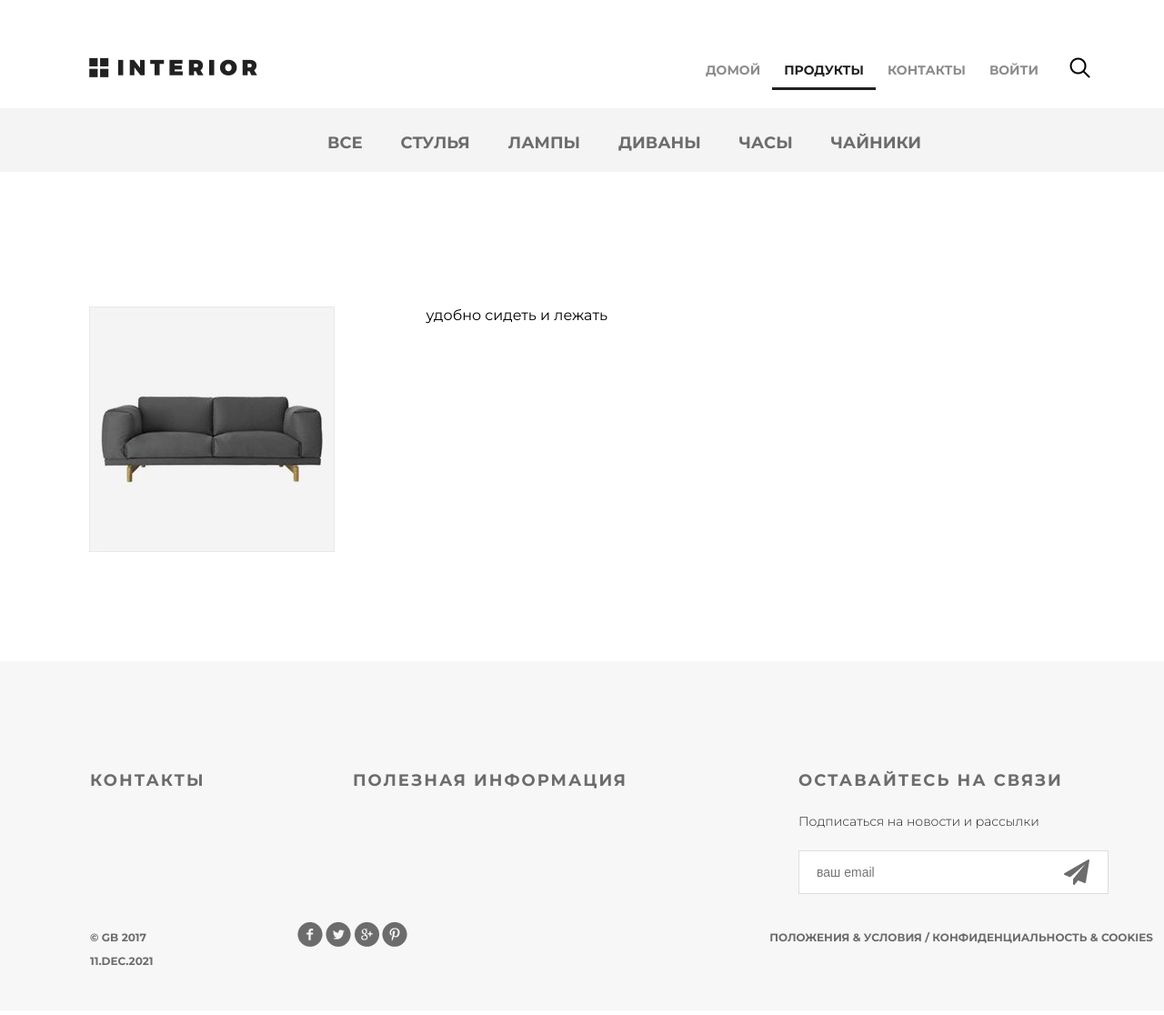
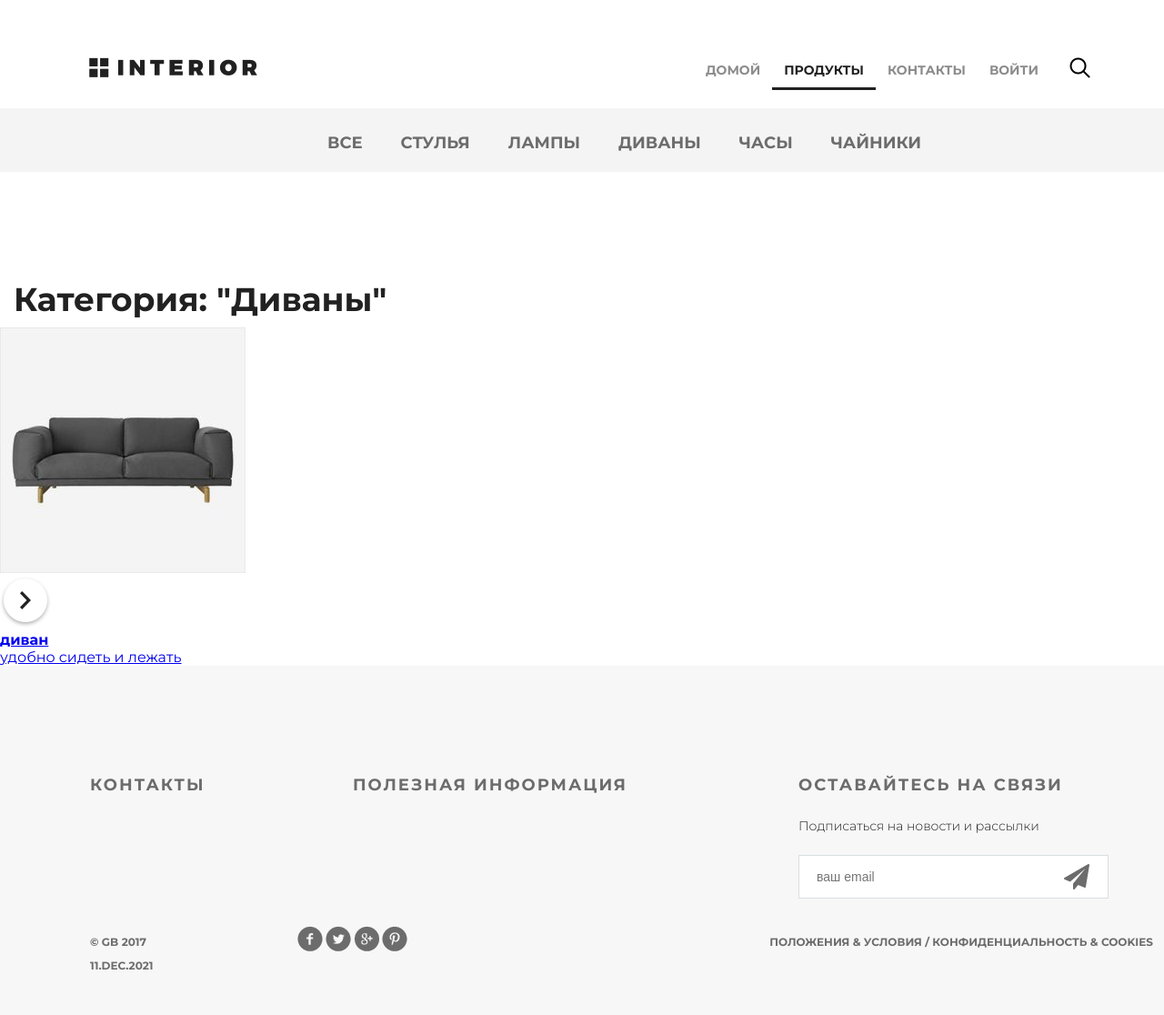
Before and after one commit to PavelStodumov/django-base, a Django app: page /products/51/ in a window 1280 px wide; the page is wider, and only the part inside the window is pictured. Shown: that part at 91% size. Before the commit the page ends 1062 px from the top of that part, so only its background shows below. Run offline with Django 3.2, Linux system fonts and the light colour scheme; data comes from the database, SQL or seed files in the repository; both versions use the stored data as it was after the commit.

Commit message:
category products in working

```diff
--- a/geekshop/geekshop/urls.py
+++ b/geekshop/geekshop/urls.py
@@ -27,7 +27,10 @@ urlpatterns = [
     path('', mainapp_views.index, name='index'),
     path('contact/', mainapp_views.contact, name='contact'),
     path('products/', mainapp_views.products, name='products'),
+
+    # не получается тут у меня вклинить диспетчер url. Посмотрите пожалуйста, что делаю не так.
     #path('products/', include('mainapp.urls', namespace='products')),
+
     path('products/<int:pk>/', mainapp_views.products, name='products'),
     path('admin/', admin.site.urls),
 
--- a/geekshop/mainapp/templates/mainapp/category.html
+++ b/geekshop/mainapp/templates/mainapp/category.html
@@ -1,14 +1,15 @@
 {% extends 'mainapp/base.html' %}
 {% load static %}
 
-{% block title %}{{ selected_category.0.name | title }}{% endblock title %}
-
+{% block title %}{{ selected_category.name | title }}{% endblock title %}
 
 {% block menu %}
   <div class="hero-white">
+    <div class="header clearfix">
       {% include 'mainapp/includes/inc_menu.html' %}
     </div>
-{% endblock menu %}
+  </div>
+{% endblock %}
 
 {% block content %}
   <div class="details">
@@ -16,26 +17,31 @@
       {% include 'mainapp/includes/inc_categories_menu.html' %}
     </div>
 
-        <div class="details-products">
-            <div class="details-slider">
-                <div class="tab-content">
+    <div class="products_list">
+      <div class="title clearfix">
+        <h2>
+          Категория: "{{ selected_category.name|title }}"
+        </h2>
+      </div><br>
+      <div class="category-products clearfix">
 
         {% for product in products %}
           <div class="block">
-                            <a href="#"><img src="/media/{{ product.image }}" alt="{{ product.name }}">
+            <a href="#">
+              <img src="/media/{{ product.image }}" alt="product">
               <div class="text">
-                                    <h4>{{product.short_desc}}</h4>
+                <img src="{% static 'img/icon-hover.png' %}" alt="hover">
+                  <h4>{{ product.name }}</h4>
+                  <p>{{ product.description }}</p>
               </div>
-
             </a>
-
           </div>
-                        <p> {{product.description}}
         {% endfor %}
 
       </div>
     </div>
   </div>
-    </div>
 
-{% endblock content %}
+  <div class="clr"></div>
+
+{% endblock %}
--- a/geekshop/mainapp/urls.py
+++ b/geekshop/mainapp/urls.py
@@ -5,6 +5,6 @@ import mainapp.views as mainapp
 app_name = 'mainapp'
 
 urlpatterns = [
-    path('', mainapp.products, name='hot'),
-    path('<int:pk>/', mainapp.products, name='category'),
+    path('', mainapp.products, name='products'),
+    path('<int:pk>/', mainapp.products, name='products'),
 ]
--- a/geekshop/mainapp/views.py
+++ b/geekshop/mainapp/views.py
@@ -29,15 +29,19 @@ def contact(request):
 
 def products(request, pk=None):
     category_all_products = {'name': 'все', 'id': 9999}
-    selected_category = ProductCategory.objects.filter(id=pk)
     categories = [category_all_products,
                   *ProductCategory.objects.all()]
     all_products = Product.objects.all()
-    if pk == 9999:
-        selected_category = category_all_products
-        products = Product.objects.all()
-    else:
-        products = Product.objects.filter(category_id=pk)
+    selected_category = ProductCategory.objects.filter(id=pk)
+    products = Product.objects.all()
+    # навоял какой-то костыль с id категории всех товаров. с id=0 не получается. открывается страница горячего предложения, почему - не понимаю. Думаю поставить id=1, а в модели, в поле id как-нибудь запретить присваивать единицу. Или посоветуйте как лучше сделать
+    if pk:
+        if pk == 9999:
+            selected_category = category_all_products
+            products = Product.objects.all()
+        else:
+            products = Product.objects.filter(category_id=pk)
+            selected_category = get_object_or_404(ProductCategory, id=pk)
 
     content = {
         'title': 'Продукты',
```
Also changed, not shown: geekshop/db.sqlite3, geekshop/media/products_images/product-3-sm_Q4LvLu9.jpg (added), geekshop/media/products_images/product-3_vVP2aEd.jpg (added), geekshop/media/products_images/product-4-sm_h1BL1g4.jpg (added), geekshop/media/products_images/product-4_dzIoyN3.jpg (added), geekshop/media/products_images/product-5-sm_UmvwSxz.jpg (added). Lines whose indentation alone changed are shown as unchanged.
